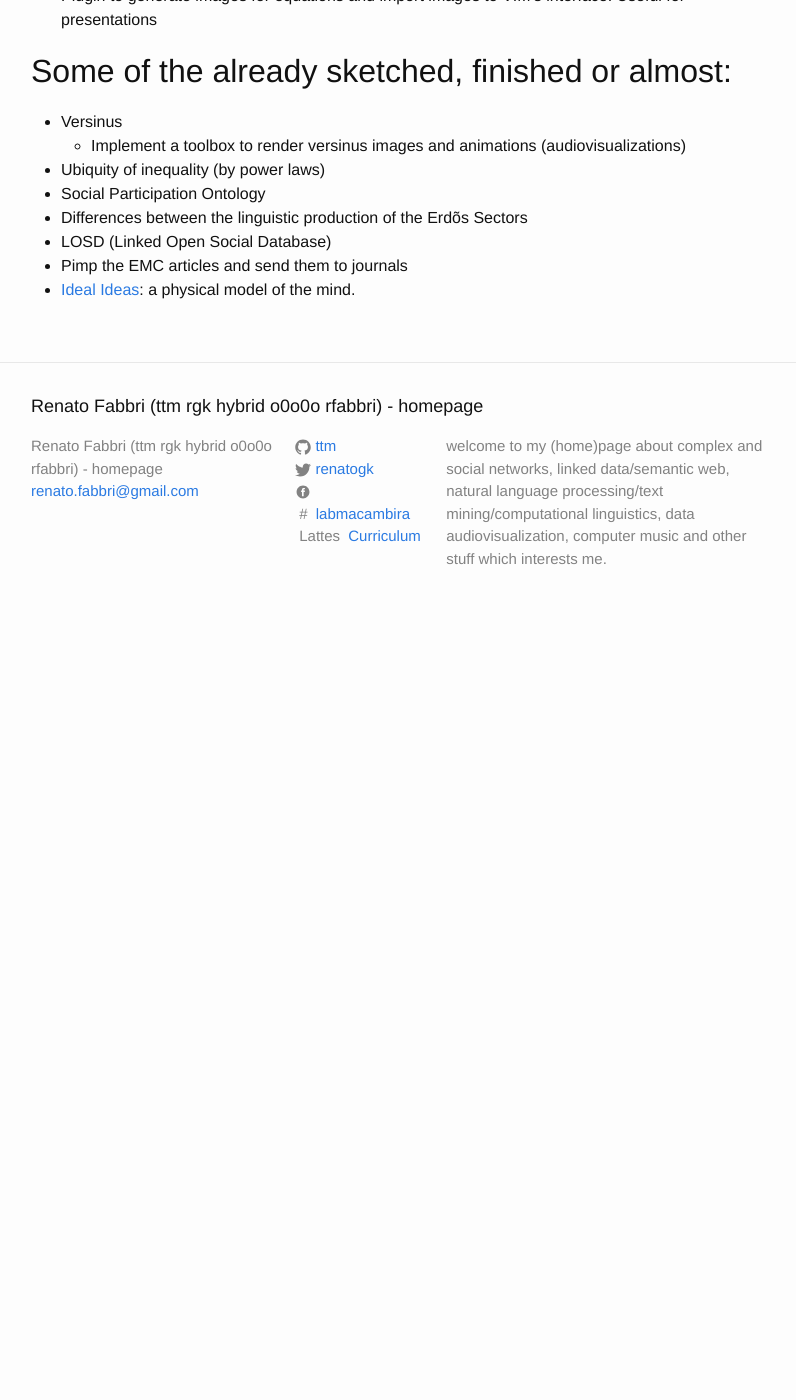
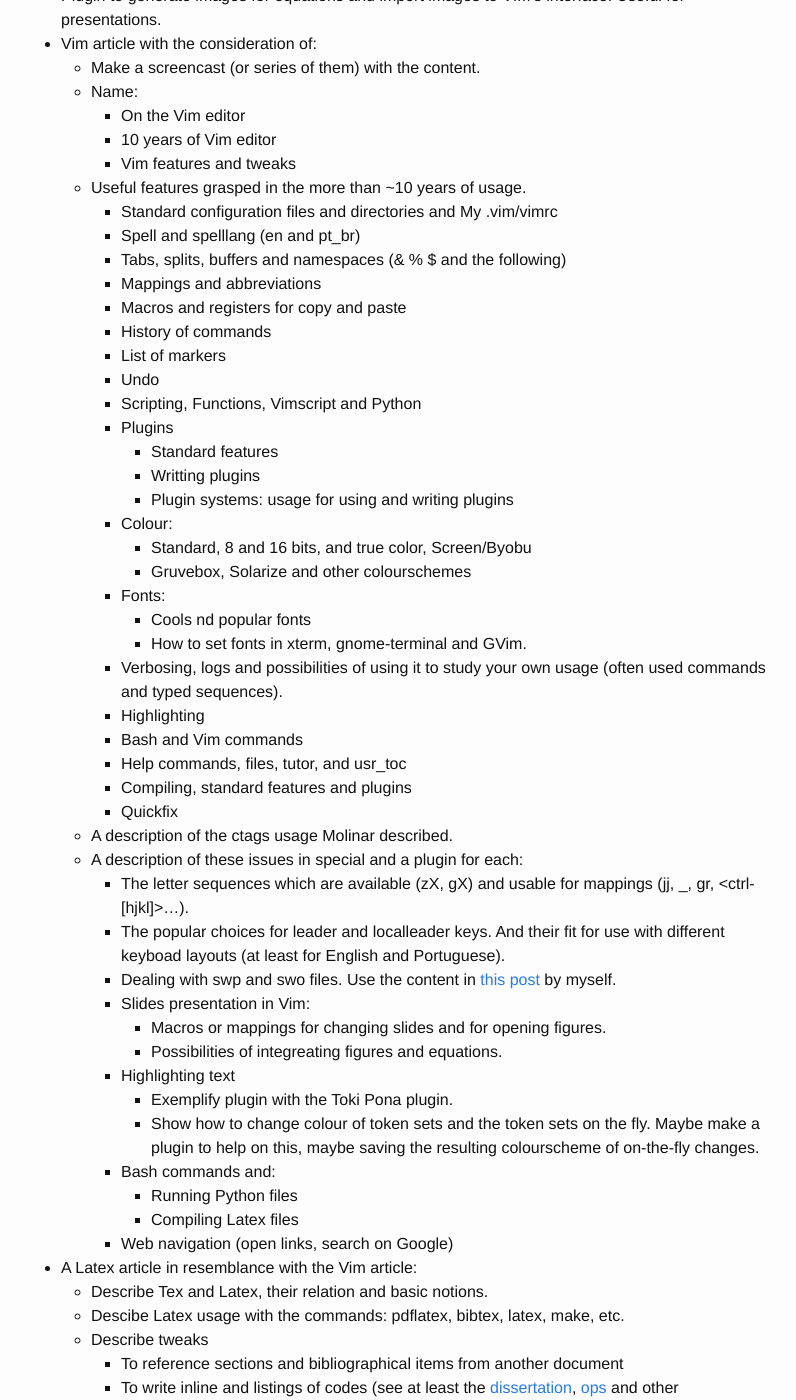
Before and after one commit to ttm/ttm.github.io, a Jekyll site: the page built from _posts/2017-09-11-list-of-articles.markdown, in a window 1280 px wide and 1400 px high, scrolled down 3852 px. Shown: the whole window, without its empty margins (239-1035 px from the left). Built offline with Jekyll 4.4.1, drawn with Linux system fonts in a browser that asks for light colours; comment, search, counter and statistics services are not loaded; before the commit the page ends 4482 px from its top, so only the background shows below that; some of the changed text lies outside the part shown.

Commit message:
notes on articles, ws enhancements, and vim swp and swo

```diff
--- a/_posts/2017-09-11-list-of-articles.markdown
+++ b/_posts/2017-09-11-list-of-articles.markdown
@@ -171,7 +171,109 @@
 Each octave is a sinudoid if you make the fourier transform.
 * Métodos de vis científica para visinfo : revisão da literatura q já faz isso, possibilidades teóricas e aplicação p redes, texto, audo e música.
 * Plugin to generate images for equations and import images
-to VIM's interface. Useful for presentations
+to VIM's interface. Useful for presentations.
+* Vim article with the consideration of:
+  - Make a screencast (or series of them) with the content.
+  - Name:
+    * On the Vim editor
+    * 10 years of Vim editor
+    * Vim features and tweaks
+  - Useful features grasped in the more than ~10 years of usage.
+    * Standard configuration files and directories and My .vim/vimrc
+    * Spell and spelllang (en and pt_br)
+    * Tabs, splits, buffers and namespaces (& % $ and the following)
+    * Mappings and abbreviations
+    * Macros and registers for copy and paste
+    * History of commands
+    * List of markers
+    * Undo
+    * Scripting, Functions, Vimscript and Python
+    * Plugins
+      - Standard features
+      - Writting plugins
+      - Plugin systems: usage for using and writing plugins
+    * Colour:
+      - Standard, 8 and 16 bits, and true color, Screen/Byobu
+      - Gruvebox, Solarize and other colourschemes
+    * Fonts:
+      - Cools nd popular fonts
+      - How to set fonts in xterm, gnome-terminal and GVim.
+    * Verbosing, logs and possibilities of using it to study your own
+    usage (often used commands and typed sequences).
+    * Highlighting
+    * Bash and Vim commands
+    * Help commands, files, tutor, and usr\_toc
+    * Compiling, standard features and plugins
+    * Quickfix
+  - A description of the ctags usage Molinar described.
+  - A description of these issues in special and a plugin for each:
+    * The letter sequences which are available (zX, gX) and usable
+    for mappings (jj, _, gr, <ctrl-[hjkl]>...).
+    * The popular choices for leader and localleader keys.
+    And their fit for use with different keyboad layouts
+    (at least for English and Portuguese).
+    * Dealing with swp and swo files.
+    Use the content in
+    [this post](http://ttm.github.io/research/2017/11/02/vim-swp-swo.html)
+    by myself.
+    * Slides presentation in Vim:
+      - Macros or mappings for changing slides
+      and for opening figures.
+      - Possibilities of integreating figures
+      and equations.
+    * Highlighting text
+      - Exemplify plugin with the Toki Pona plugin.
+      - Show how to change colour of token sets
+      and the token sets on the fly.
+      Maybe make a plugin to help on this,
+      maybe saving the resulting colourscheme
+      of on-the-fly changes.
+    * Bash commands and:
+      - Running Python files
+      - Compiling Latex files
+    * Web navigation (open links, search on Google)
+* A Latex article in resemblance with the Vim article:
+  - Describe Tex and Latex, their relation and basic notions.
+  - Descibe Latex usage with the commands: pdflatex, bibtex, latex, make, etc.
+  - Describe tweaks
+    * To reference sections and bibliographical items from another document
+    * To write inline and listings of codes
+    (see at least the [dissertation](https://github.com/ttm/dissertacao/),
+    [ops](https://github.com/ttm/ops) and other documents).
+    * To place figures and tables
+    * To load external files
+      - Tables.
+      Make a Python function that receives a csv file and writes a latex table
+      (Use routines in gmaneLegacy and percolation).
+  - Describe basic canonical choices:
+    * Single and double columns
+    * Basic document, articles and books (dissertations, thesis)
+    * Basic elements: graphics, tables, code, links (decent setting of href), footnotes.
+    * Title page
+    * Bibliographical styles of reference and item description
+    * utf8, latin
+    * Equations
+      - split, multiline, equation, environments
+      - mix of systems and single lines
+    * Colors and fonts (sizes)
+    * Spaces and breaks (line, page)
+    * Page layout (magins, fixed headings and footers)
+  - Other features:
+    - Diagrams
+    - ??
+* Same proposal as for Vim and Latex, but for:
+  - The semantic web
+  - Python
+  - Linux
+  - Data visualization, complex networks, computer-aided language processing (text mining, analytics and NLP)
+* "On the hub, intermediary and peripheral vertices of networks:
+Erdös sectorialization and alternatives":
+  - Dry cut on percentages (e.g. 5, 20, 75%)
+  - Using the Fourier espectrum
+  - Further work:
+    * Wavelets
+    * AI
+
 
 
 [1]: https://github.com/ttm/ontologyEnhancements/raw/master/article.pdf
@@ -187,3 +289,11 @@
 * Pimp the EMC articles and send them to journals
 * [Ideal Ideas](https://github.com/ttm/idealIdeas/raw/master/pensamento.pdf):
 a physical model of the mind.
+
+
+## People to write with:
+* Luciana Furlanetto
+* Maju Martins
+* Silvério
+* Daniel Borges
+* Cravelho
--- a/_posts/2017-10-04-list-of-workstation-enhancements.markdown
+++ b/_posts/2017-10-04-list-of-workstation-enhancements.markdown
@@ -60,6 +60,7 @@
 	- send each message to IRC channels?
 * Plugin to generate images for equations and import images
 to VIM's interface. Useful for presentations.
+* Plugin for dealing with the .swp and .swo files
 
 * Work with compilation of latex files from inside vim.
 
```
Also changed, not shown: _posts/2017-11-02-vim-swp-swo.md (+6 -1 lines).
